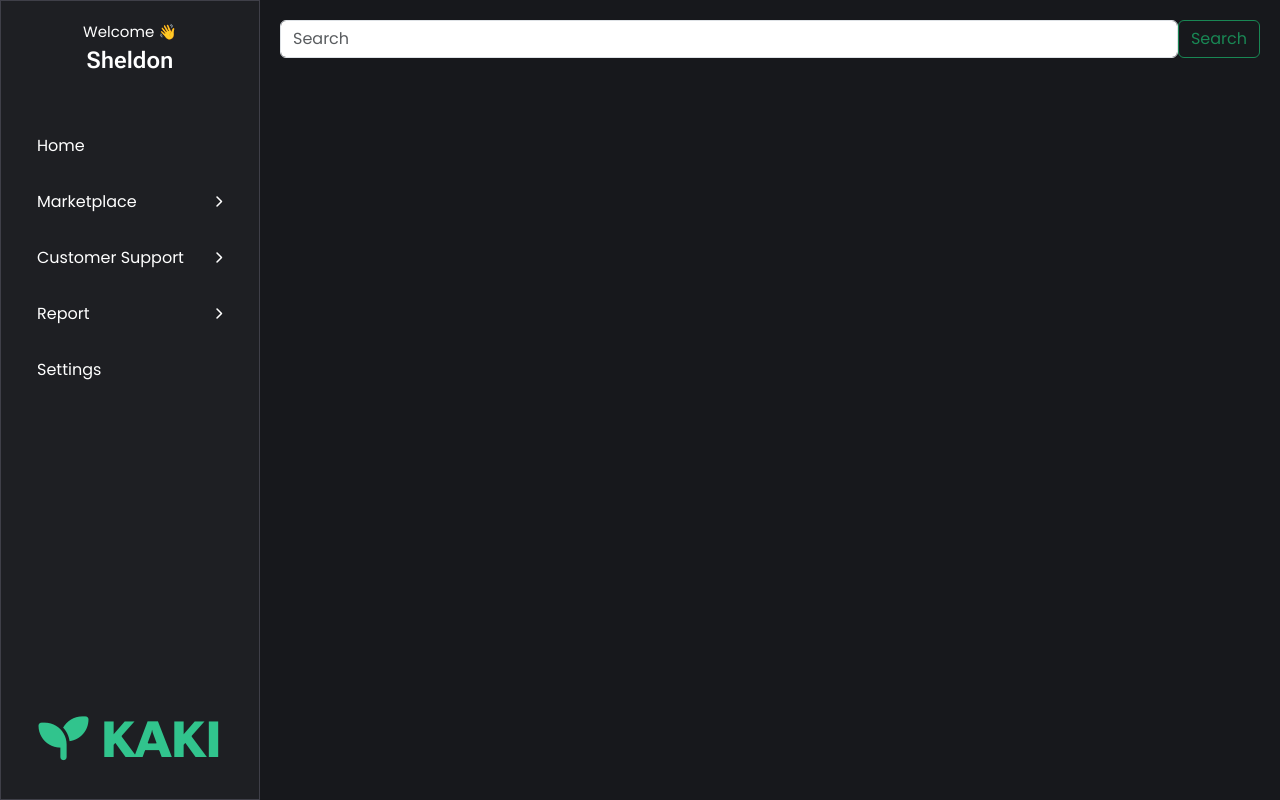
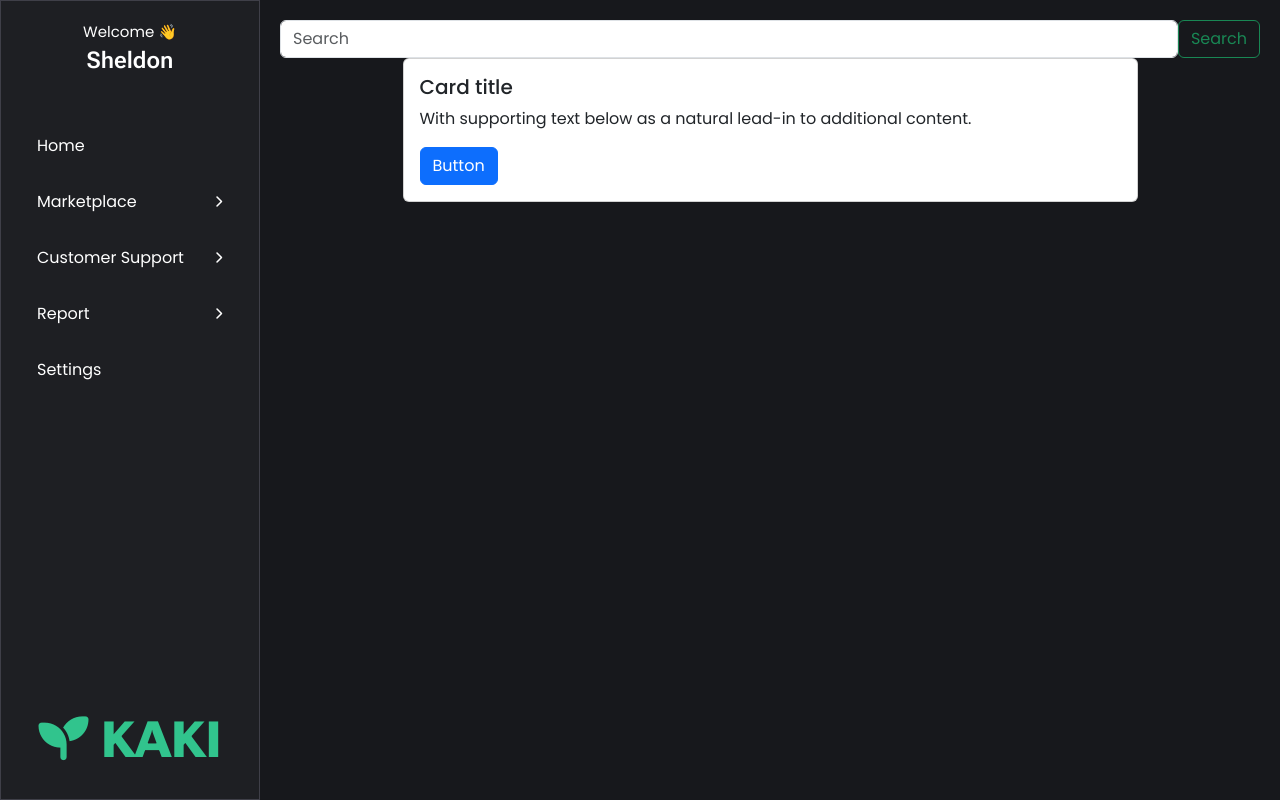
Before and after one commit to gangula-karthik/KAKI-App, a Flask app: page /user_tickets in a window 1280 px wide. Run offline with Flask 3, Linux system fonts and the light colour scheme; some libraries are stand-ins or nearby versions.

Commit message:
add base cards

```diff
--- a/templates/customer_support/tickets.html
+++ b/templates/customer_support/tickets.html
@@ -10,4 +10,13 @@
 </form>
 
 
+<div class="card w-75 mx-auto">
+    <div class="card-body">
+      <h5 class="card-title">Card title</h5>
+      <p class="card-text">With supporting text below as a natural lead-in to additional content.</p>
+      <a href="#" class="btn btn-primary">Button</a>
+    </div>
+</div>
+
+
 {% endblock %}
```
